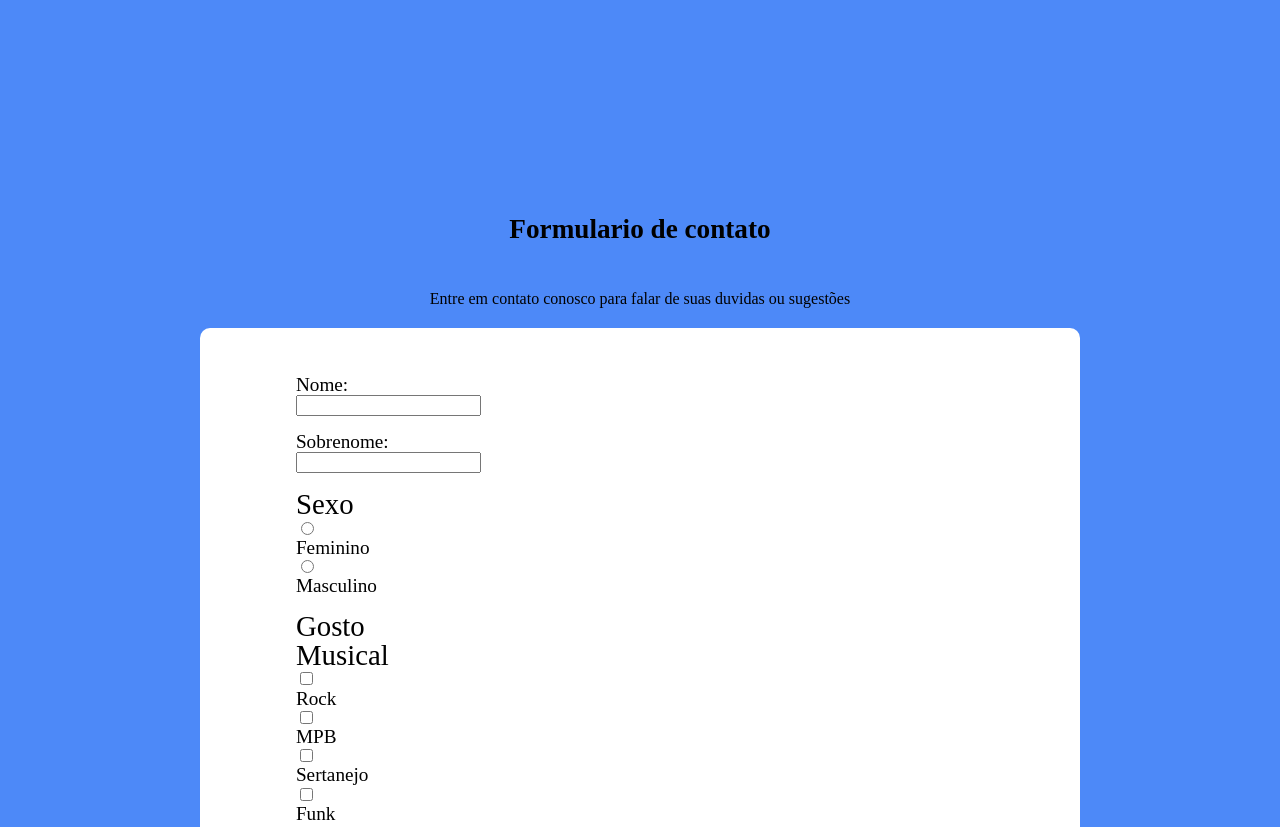
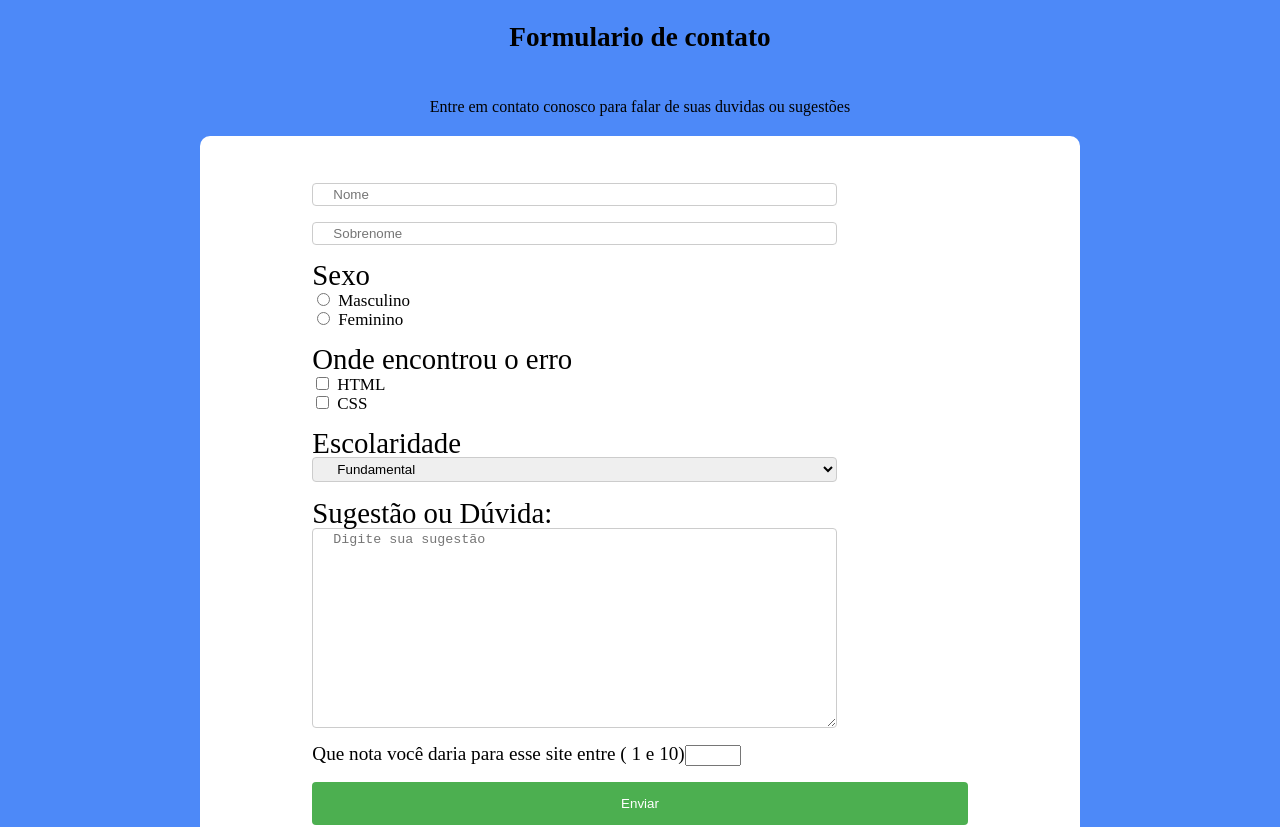
Before and after one commit to Thiagoproj/sitecompleto, a plain HTML site: page contato.html in a window 1280 px wide. Shown: the part 131-958 px from the top of the page. Drawn offline with Linux system fonts and the light colour scheme.

Commit message:
atualização do fomulario

```diff
--- a/contato.html
+++ b/contato.html
@@ -28,13 +28,10 @@
                <div class="fundo">
                   <form >
                       <div class="distancia">
-                           <label >Nome: </label>
-                           <input type="text">
-
+                           <input type="text" placeholder="Nome">
                       </div>
                       <div class="distancia">
-                              <label >Sobrenome: </label>
-                              <input type="text">
+                              <input type="text" placeholder="Sobrenome">
                       </div>
 
 
@@ -42,44 +39,42 @@
                          <h2>Sexo</h2>
 
                          <input type="radio" id="male" name="gender" value="male">
-                         <label for="male">Feminino</label><br>
+                         <label for="male" class="diminui">Masculino</label><br>
 
                          <input type="radio" id="female" name="gender" value="famele">
-                         <label for="female">Masculino</label><br>
+                         <label for="female" class="diminui">Feminino</label><br>
                       </div>
                       <div class="distancia">
-                        <h2 >Gosto Musical</h2>
-                        <input type="checkbox" id="male" name="gender" value="male">
-                        <label for="male">Rock</label><br>
+                        <h2 >Onde encontrou o erro</h2>
+                        <input type="checkbox" id="html" name="gender" value="html">
+                        <label for="html" class="diminui">HTML</label><br>
 
-                        <input type="checkbox" id="female" name="gender" value="famele">
-                        <label for="female">MPB</label><br>
-
-                        <input type="checkbox" id="male" name="gender" value="male">
-                        <label for="male">Sertanejo</label><br>
-
-                        <input type="checkbox" id="male" name="gender" value="male">
-                        <label for="male">Funk</label><br>
+                        <input type="checkbox" id="css" name="gender" value="css">
+                        <label for="css" class="diminui">CSS</label><br>
                       </div>
                        <div class="distancia">
                         <h2 >Escolaridade  </h2>
-                              <select id="cars" name="cars">
-                                 <option value="volvo">Fundamental</option>
+                              <select id="esco" name="esco">
+                                 <option value="Fundamental" class="diminui">Fundamental</option>
 
-                                 <option value="saab">Ensino Médio</option>
+                                 <option value="Ensino medio" class="diminui">Ensino Médio</option>
 
-                                 <option value="fiat">Superior</option>
+                                 <option value="superior" class="diminui">Superior</option>
 
-                                 <option value="audi">Especialização</option>
+                                 <option value="Especialização" class="diminui">Especialização</option>
                               </select>
                       </div>
+                      <div >
+                          <h2>Sugestão ou Dúvida: </h2>
+                          <textarea name="message" placeholder="Digite sua sugestão" style="width:80%; height:200px;"></textarea>
+                      </div>
                       <div class="distancia">
-                          <h2>Sugestão ou Dúvida: </h2>
-                          <textarea name="message" style="width:200px; height:300px;"></textarea>
+                        Que nota você daria para esse site entre ( 1 e 10)<input type="number" name="quantidade" min="1" max="10">
                       </div>
                       <div class="distancia">
                            <input type="submit" value="Enviar">
                       </div>
+
                   </form>
                </div>
          </div>
--- a/css/mystyle.css
+++ b/css/mystyle.css
@@ -56,6 +56,8 @@ figure{
     text-align: center;
 }
 
+
+
 @media screen and (max-width: 599px){
     .container{
                margin-top: 65%;
@@ -111,7 +113,7 @@ figure{
 }
 
 .container{
-    margin-top: 25%;
+    margin-top: 10%;
     width: 80%;
     margin-right: auto;
     margin-left: auto;
@@ -151,11 +153,7 @@ figure{
 
 
 }
-.distancia{
-    margin-top: 2%;
-    max-width: 2%;
-    margin-right: 90%;
-}
+
 
 
 
@@ -171,6 +169,33 @@ figure{
     background-color: #708090;
     color:blue;
 }
+
+.distancia{
+    margin-top: 2%;
+    margin-bottom: 2%;
+}
+.diminui{
+    font-size: 17px;
+}
+
+input[type=text],select,textarea,input[type=submit]{
+    width:80%;
+    padding: 3px 20px;
+    display: block;
+    border: 1px solid #ccc;
+    border-radius: 4px;
+    box-sizing: border-box;
+}
+input[type=submit] {
+    width: 100%;
+    background-color: #4CAF50;
+    color: white;
+    padding: 14px 20px;
+    margin: 8px 0;
+    border: none;
+    border-radius: 4px;
+    cursor: pointer;
+  }
 
 a{
     color: rgb(203, 203, 209);
```
